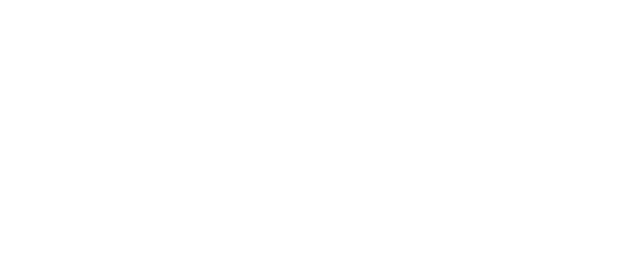
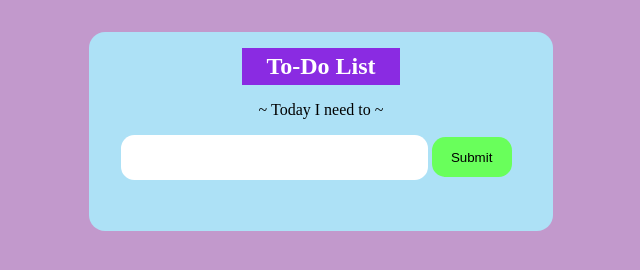
Before and after one commit to dts-kominfo-rea2a/challenge-08-arindra97, a website: page index.html in a window 1280 px wide. Shown: the whole page, without its empty margins (319-959 px from the left). Drawn offline with Linux system fonts and the light colour scheme.

Commit message:
fix: challenge DOM Manipulation

```diff
--- a/index.html
+++ b/index.html
@@ -1,41 +1,77 @@
 <!DOCTYPE html>
 <html lang="en">
+
 <head>
     <meta charset="UTF-8" />
     <meta http-equiv="X-UA-Compatible" content="IE=edge" />
     <meta name="viewport" content="width=device-width, initial-scale=1.0" />
     <title>Challenge - DOM</title>
+    <link rel="stylesheet" href="./style.css">
 </head>
+
 <body>
     <div id="app">
         <!-- TODO: Buatlah sebuah header dengan id todo-title -->
+        <h2 id="todo-title">To-Do List</h2>
         <!-- TODO: Buatlah sebuah subtitle dengan id todo-subtitle -->
+        <p id="todo-subtitle">~ Today I need to ~</p>
 
         <!-- Section: input -->
+        <section id="input">
             <!-- TODO: Buatlah sebuah input bertipe text dengan id todo-input -->
+            <input type="text" id="todo-input">
             <!-- TODO: Buatlah sebuah button dengan id todo-submit -->
+            <button id="todo-submit">Submit</button>
+        </section>
 
         <!-- Section output -->
+        <section id="output">
             <!-- TODO: Buatlah sebuah <ul> dengan id todo-output -->
+            <ul id="todo-output">
+
+            </ul>
+        </section>
     </div>
 
     <!-- ! Untuk tantangan ini, script jangan diubah ke external js yah ! -->
     <script>
         // TODO: Deklarasi variable sesuai dengan kebutuhan di sini
-      let button;
+        let button = document.getElementById('todo-submit');
         let input;
-      let output;
+        let output = document.getElementById('todo-output');
 
         // TODO: Buatlah sebuah fungsi dengan nama fnClickHandler
         // Fungsi yang digunakan untuk menambahkan tulisan
         // Jangan ubah cara deklarasi fungsinya, cukup isi saja
-      function fnClickHandler(toDoItem) {}
+        function fnClickHandler(toDoItem) {
+            // membuat variable untuk membuat li
+            const li = document.createElement('li');
+            // mendapatkan nilai dari input (todo-input)
+            input = document.getElementById('todo-input').value;
+            // menambahkan value dari input ke list
+            li.append(input);
+            // menambahkan list input ke variable output
+            output.append(li);
+
+            // menghapus value field input setelah submit value
+            document.getElementById('todo-input').value = '';
+        }
 
         // TODO: register event onclick / addEventListener untuk button
         // akan menjalankan fungsi fnClickHandler
+        button.addEventListener('click', fnClickHandler);
 
         // TODO: register event onkeypress / addEventListener untuk input
+        const keyPressHandler = (event) => {
+                const keyEnter = event.key;
+
+                if (keyEnter === 'Enter') {
+                    fnClickHandler();
+                }
+            }
             // sehingga saat di input ditekan enter akan menjalankan fungsi fnClickHandler juga
+        document.addEventListener('keypress', keyPressHandler);
     </script>
 </body>
+
 </html>
--- /dev/null
+++ b/style.css
@@ -0,0 +1,54 @@
+body {
+    background-color: #c299cc;
+    display: flex;
+    justify-content: center;
+    margin-top: 2em;
+}
+
+#app {
+    display: flex;
+    flex-direction: column;
+    background-color: rgb(173, 225, 246);
+    padding: 1em 2em;
+    border-radius: 1em;
+    overflow: hidden;
+    width: 25em;
+}
+
+#todo-title {
+    margin: 0 auto;
+    color: white;
+    background-color: blueviolet;
+    padding: 0.2em 1em;
+}
+
+#todo-subtitle {
+    margin: 1em auto;
+}
+
+#todo-input,
+#todo-submit {
+    border-style: none;
+    height: 3em;
+    border-radius: 1em;
+}
+
+#todo-input {
+    padding: 0.2em 1em;
+    width: 70%;
+}
+
+#todo-submit {
+    width: 20%;
+    background-color: rgb(105, 255, 91);
+    cursor: pointer;
+}
+
+#todo-submit:hover {
+    background-color: #aa66bb;
+    color: white;
+}
+
+#todo-output {
+    padding-bottom: 0.2em;
+}
```
Lines whose indentation alone changed are shown as unchanged.
